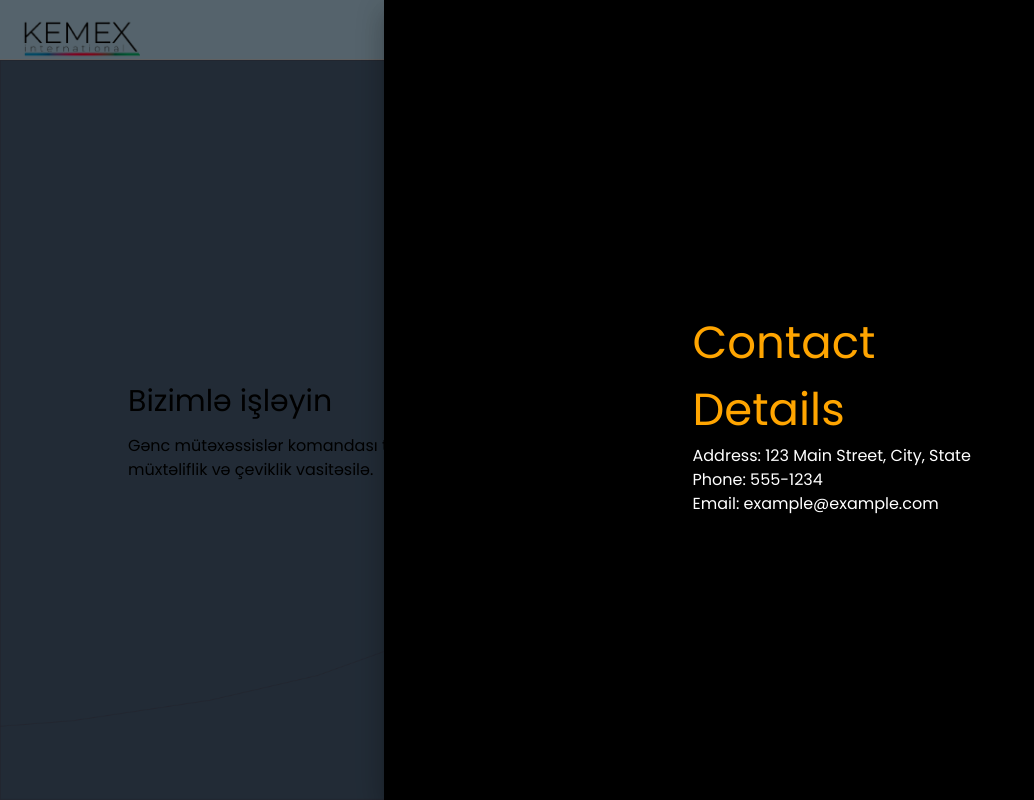
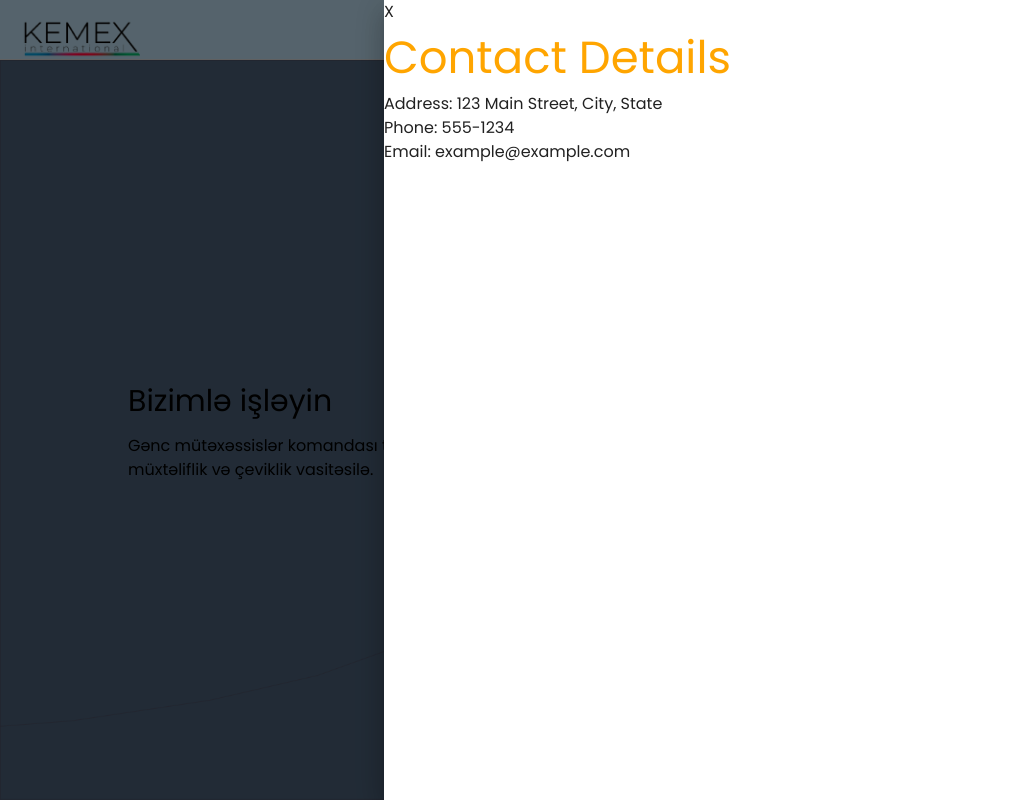
Before and after one commit to eltac-malik/kemex, a React (Vite) app: page / in a window 1280 px wide. Both pictures are taken after a click on the icon 1245 px from the left and 29 px from the top of the page. Shown: the whole page, without its empty margins (0-1034 px from the left). Built offline with nearby package versions, Linux system fonts and the light colour scheme.

Commit message:
Eizeek/layout/index-jsx/drawer-closing-option

```diff
--- a/src/layout/index.jsx
+++ b/src/layout/index.jsx
@@ -23,6 +23,10 @@ export const Layout = ({ children }) => {
     state.drawer = !state.drawer;
   };
 
+  const closeDrawer = () => {
+    state.drawer = false;
+  };
+
   return (
     <div>
       {["right"].map((anchor) => (
@@ -32,16 +36,17 @@ export const Layout = ({ children }) => {
             <div
               style={{
                 width: widthByPercent(isMobile ? 70 : 100),
-                backgroundColor: "black",
-                padding: "308.5px",
-                color: "white",
               }}
             >
-              <h1 style={{
-                color: 'orange',
-                fontSize: '45px',
-                marginTop: '0px'
-              }}>Contact Details</h1>
+              <span onClick={closeDrawer}>X</span>
+              <h1
+                style={{
+                  color: "orange",
+                  fontSize: "45px",
+                }}
+              >
+                Contact Details
+              </h1>
               <ul>
                 <li>Address: 123 Main Street, City, State</li>
                 <li>Phone: 555-1234</li>
```
